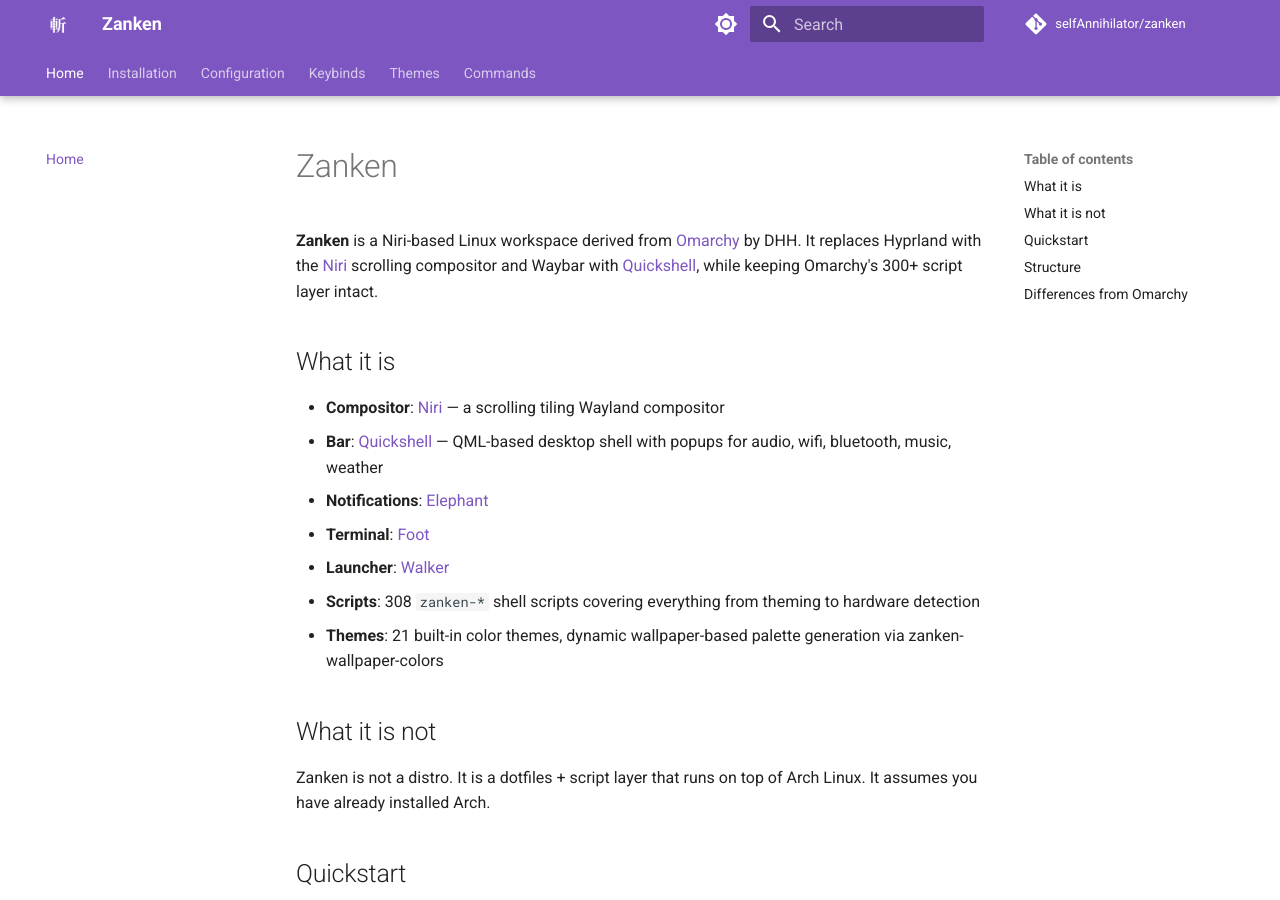
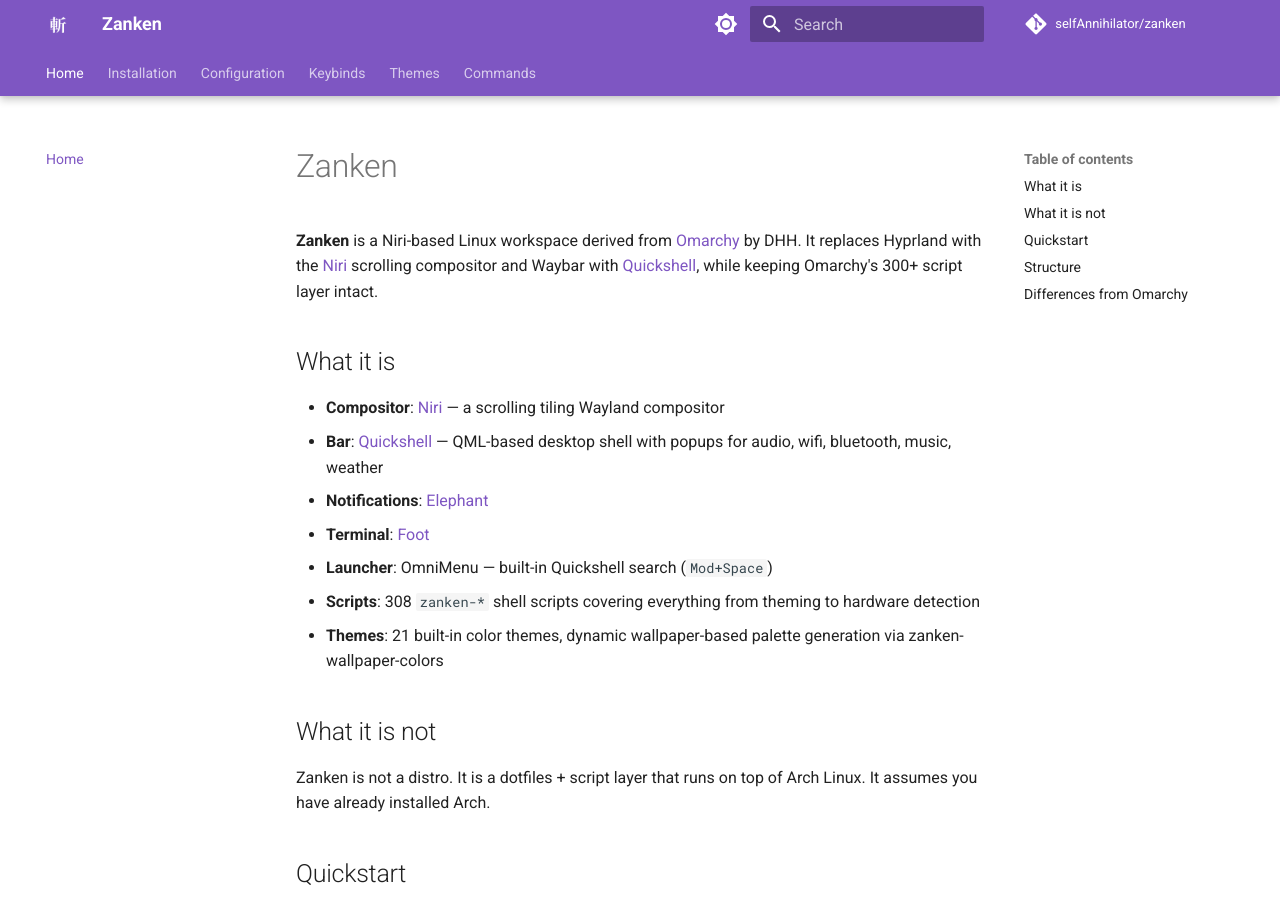
Before and after one commit to selfAnnihilator/zanken, an MkDocs documentation site: the page built from docs/index.md, in a window 1280 px wide and 900 px high. Built offline with MkDocs 1.6.1 and Material for MkDocs 9.7.7, drawn with Linux system fonts in a browser that asks for light colours; comment, search, counter and statistics services are not loaded.

Commit message:
Fix launcher: OmniMenu (Quickshell built-in), not Walker

```diff
--- a/docs/index.md
+++ b/docs/index.md
@@ -8,7 +8,7 @@
 - **Bar**: [Quickshell](https://quickshell.outfoxxed.me/) — QML-based desktop shell with popups for audio, wifi, bluetooth, music, weather
 - **Notifications**: [Elephant](https://github.com/nickel-org/elephant)
 - **Terminal**: [Foot](https://codeberg.org/dnkl/foot)
-- **Launcher**: [Walker](https://github.com/abenz1267/walker)
+- **Launcher**: OmniMenu — built-in Quickshell search (`Mod+Space`)
 - **Scripts**: 308 `zanken-*` shell scripts covering everything from theming to hardware detection
 - **Themes**: 21 built-in color themes, dynamic wallpaper-based palette generation via zanken-wallpaper-colors
 
```
